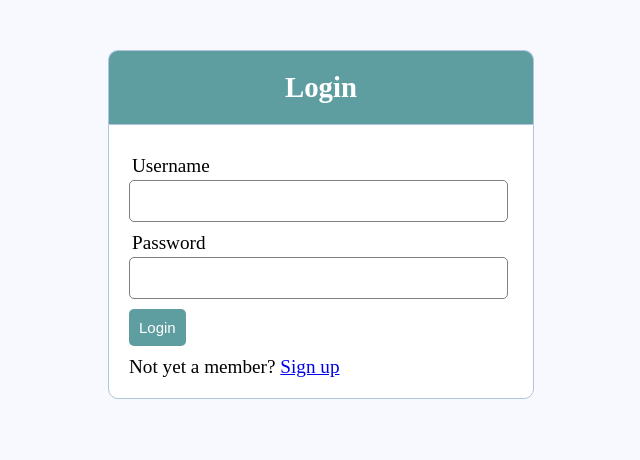
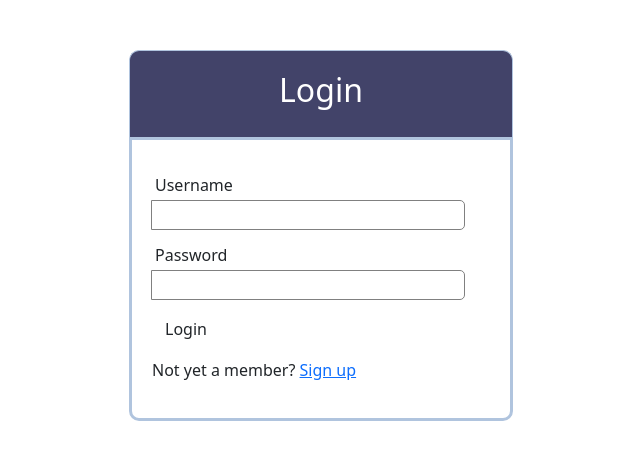
Before and after one commit to aarti-on-github/BeFit, a PHP site: page /login.php in a window 1280 px wide. Shown: the top 460 px of the page, without its empty margins (319-959 px from the left). Run offline with PHP 8.4, Linux system fonts and the light colour scheme.

Commit message:
first commit

```diff
--- a/MyProject/login.php
+++ b/MyProject/login.php
@@ -4,6 +4,7 @@
 <head>
   <title>Registration system PHP and MySQL</title>
   <link rel="stylesheet" type="text/css" href="style.css">
+  <link href="https://cdn.jsdelivr.net/npm/bootstrap@5.3.0-alpha1/dist/css/bootstrap.min.css" rel="stylesheet" integrity="sha384-GLhlTQ8iRABdZLl6O3oVMWSktQOp6b7In1Zl3/Jr59b6EGGoI1aFkw7cmDA6j6gD" crossorigin="anonymous">
 </head>
 <body>
   <div class="header">
@@ -27,5 +28,6 @@
   		Not yet a member? <a href="register.php">Sign up</a>
   	</p>
   </form>
+  <script src="https://cdn.jsdelivr.net/npm/bootstrap@5.3.0-alpha1/dist/js/bootstrap.bundle.min.js" integrity="sha384-w76AqPfDkMBDXo30jS1Sgez6pr3x5MlQ1ZAGC+nuZB+EYdgRZgiwxhTBTkF7CXvN" crossorigin="anonymous"></script>
 </body>
 </html>
--- a/MyProject/style.css
+++ b/MyProject/style.css
@@ -3,15 +3,18 @@
     padding: 0px;
   }
   body {
-    font-size: 120%;
+    font-size: 170%;
     background: #F8F8FF;
+    width: 100%;
+    height: 100%;
+    background-color:#424369 ;
   }
 
   .header {
     width: 30%;
     margin: 50px auto 0px;
     color: white;
-    background: #5F9EA0;
+    background:#424369;
     text-align: center;
     border: 1px solid #B0C4DE;
     border-bottom: none;
@@ -22,7 +25,7 @@
     width: 30%;
     margin: 0px auto;
     padding: 20px;
-    border: 1px solid #B0C4DE;
+    border: 3px solid #B0C4DE;
     background: white;
     border-radius: 0px 0px 10px 10px;
   }
@@ -46,9 +49,11 @@
     padding: 10px;
     font-size: 15px;
     color: white;
-    background: #5F9EA0;
+    background: #424369;
     border: none;
     border-radius: 5px;
+    width:20%;
+    cursor: pointer;
   }
   .error {
     width: 92%;
@@ -66,3 +71,6 @@
     border: 1px solid #3c763d;
     margin-bottom: 20px;
   }
+  a{
+    text-decoration: none;
+  }
--- a/login.html
+++ b/login.html
@@ -1,8 +1,9 @@
+<?php include('server.php') ?>
 <!DOCTYPE html>
 <html>
 <head>
   <title>Registration system PHP and MySQL</title>
-  <link rel="stylesheet" type="text/css" href="style.css">
+  <link rel="stylesheet" type="text/css" href="/MyProject/style.css">
 </head>
 <body>
   <div class="header">
@@ -10,6 +11,7 @@
   </div>
 
   <form method="post" action="login.php">
+  	<?php include('errors.php'); ?>
   	<div class="input-group">
   		<label>Username</label>
   		<input type="text" name="username" >
@@ -22,7 +24,7 @@
   		<button type="submit" class="btn" name="login_user" >Login</button>
   	</div>
   	<p>
-  		Not yet a member?
+  		Not yet a member? <a href="register.php">Sign up</a>
   	</p>
   </form>
 </body>
```
Also changed, not shown: MyProject/Register.html (added, +39 -0 lines).
